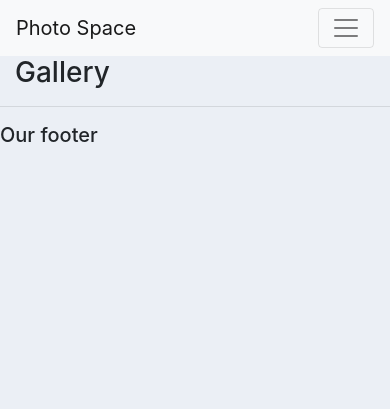
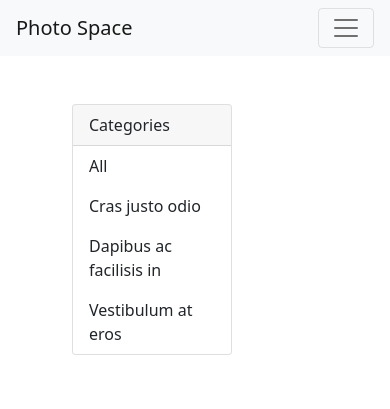
Before and after one commit to GeneraalMaritz/Photo-Uploader, a Django app: page /gallery in a window 390 px wide. Shown: the top 409 px of the page. Before the commit the page ends 142 px from the top, so only its background shows below. Run offline with Django 3.2, Linux system fonts and the light colour scheme; some libraries are stand-ins or nearby versions.

Commit message:
Changes to project files

```diff
--- a/Photo_Uploder/accounts/templates/accounts/gallery.html
+++ b/Photo_Uploder/accounts/templates/accounts/gallery.html
@@ -2,6 +2,77 @@
 {% load static %}
 {% block content %}
 
-<h3>Gallery</h3>
+<!-- CSS only -->
+<link href="https://cdn.jsdelivr.net/npm/bootstrap@5.1.3/dist/css/bootstrap.min.css" rel="stylesheet" integrity="sha384-1BmE4kWBq78iYhFldvKuhfTAU6auU8tT94WrHftjDbrCEXSU1oBoqyl2QvZ6jIW3" crossorigin="anonymous">
+<style>
+  .image-thumbnail{
+      height: 200px
+  }
+</style>
+
+<div class="container">
+  <div class="row">
+    <div class="col-sm">
+
+      <div class="card m-5" style="width: 10rem;">
+        <div class="card-header">
+           Categories
+        </div>
+        <ul class="list-group list-group-flush">
+        <li class="list-group-item">All</li>
+        <li class="list-group-item">Cras justo odio</li>
+        <li class="list-group-item">Dapibus ac facilisis in</li>
+        <li class="list-group-item">Vestibulum at eros</li>
+        </ul>
+        </div>
+    </div>
+
+    <div class="col">
+      <div class="row">
+
+        <div class="col-md-5">
+          <div class="card my-2">
+            <img class="image-thumbnail" src="https://cdn.euroncap.com/media/26111/2017_ford_mustang_uncrashed-image-gallery.jpg?mode=crop&width=359&height=235" alt="Card image cap">
+            <div class="card-body">
+              <small>Category: Cars</small>
+            </div>
+            <a href="{% url 'view_picture' %}" class="btn btn-outline-dark btn-sm m-1">View</a>
+          </div>
+        </div>
+
+        <div class="col-md-5">
+          <div class="card my-2">
+            <img class="image-thumbnail" src="https://cdn.euroncap.com/media/26111/2017_ford_mustang_uncrashed-image-gallery.jpg?mode=crop&width=359&height=235" alt="Card image cap">
+            <div class="card-body">
+              <small>Category: Cars</small>
+            </div>
+            <a class="btn btn-outline-dark btn-sm m-1">View</a>
+          </div>
+        </div>
+
+        <div class="col-md-5">
+          <div class="card my-2">
+            <img class="image-thumbnail" src="https://cdn.euroncap.com/media/26111/2017_ford_mustang_uncrashed-image-gallery.jpg?mode=crop&width=359&height=235" alt="Card image cap">
+            <div class="card-body">
+              <small>Category: Cars</small>
+            </div>
+            <a class="btn btn-outline-dark btn-sm m-1">View</a>
+          </div>
+        </div>
+
+        <div class="col-md-5">
+          <div class="card my-2">
+            <img class="image-thumbnail" src="https://cdn.euroncap.com/media/26111/2017_ford_mustang_uncrashed-image-gallery.jpg?mode=crop&width=359&height=235" alt="Card image cap">
+            <div class="card-body">
+              <small>Category: Cars</small>
+            </div>
+            <a class="btn btn-outline-dark btn-sm m-1">View</a>
+          </div>
+        </div>
+
+      </div>
+    </div>
+  </div>
+</div>
 
 {% endblock %}
--- a/Photo_Uploder/accounts/templates/accounts/user.html
+++ b/Photo_Uploder/accounts/templates/accounts/user.html
@@ -11,6 +11,7 @@
 			<hr>
 			<a class="btn btn-outline-info  btn-sm btn-block" href="">Update User</a>
 			<a class="btn btn-outline-info  btn-sm btn-block" href="{% url 'add_picture' %}">Add Upload</a>
+			<a class="btn btn-outline-info  btn-sm btn-block" href="{% url 'gallery' %}">View Gallery</a>
 
 		</div>
 	</div>
--- a/Photo_Uploder/accounts/urls.py
+++ b/Photo_Uploder/accounts/urls.py
@@ -10,6 +10,6 @@ urlpatterns = [
     path('update_upload/<str:pk>/', views.updateUpload, name="update_upload"),
     path('delete_upload/<str:pk>/', views.deleteUpload, name="delete_upload"),
     path('add_picture/', views.addPicture, name="add_picture"),
-    path('view_picture/<str:pk>/', views.viewPicture, name="view_picture"),
+    path('view_picture/', views.viewPicture, name="view_picture"),
     path('gallery', views.gallery, name="gallery")
 ]
--- a/Photo_Uploder/accounts/views.py
+++ b/Photo_Uploder/accounts/views.py
@@ -73,7 +73,7 @@ def addPicture(request):
     return render(request, 'accounts/add_picture.html')
 
 
-def viewPicture(request, pk):
+def viewPicture(request):
     return render(request, 'accounts/view_picture.html')
 
 
```
